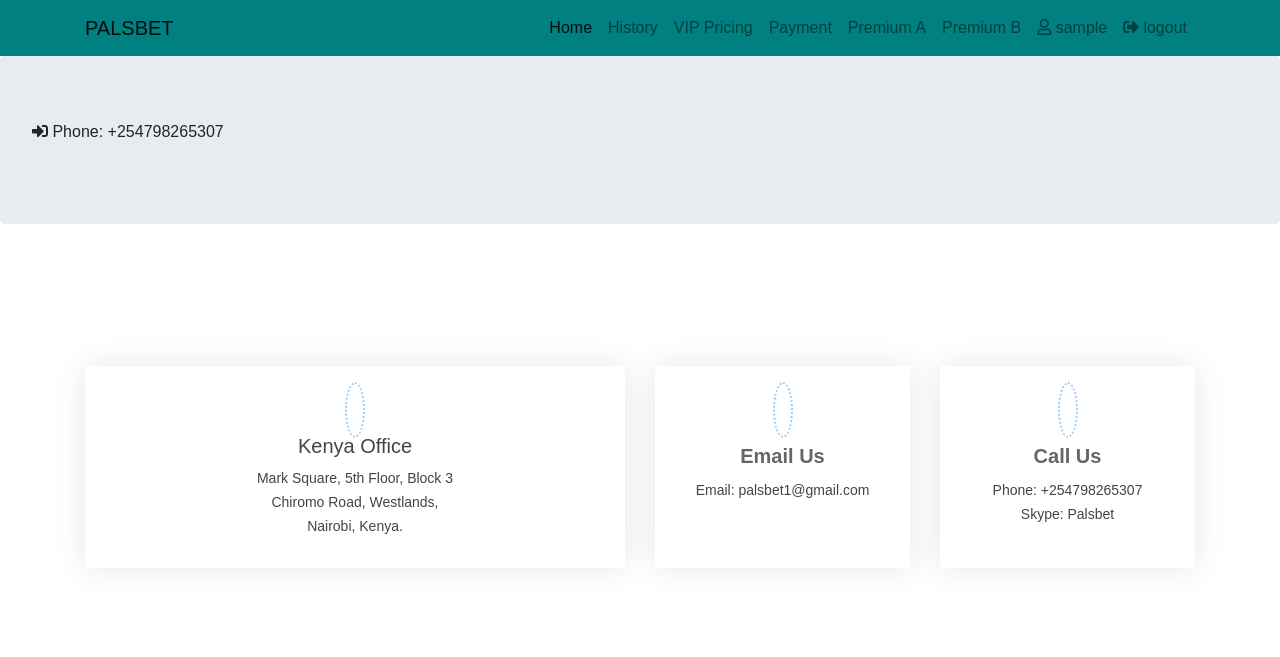
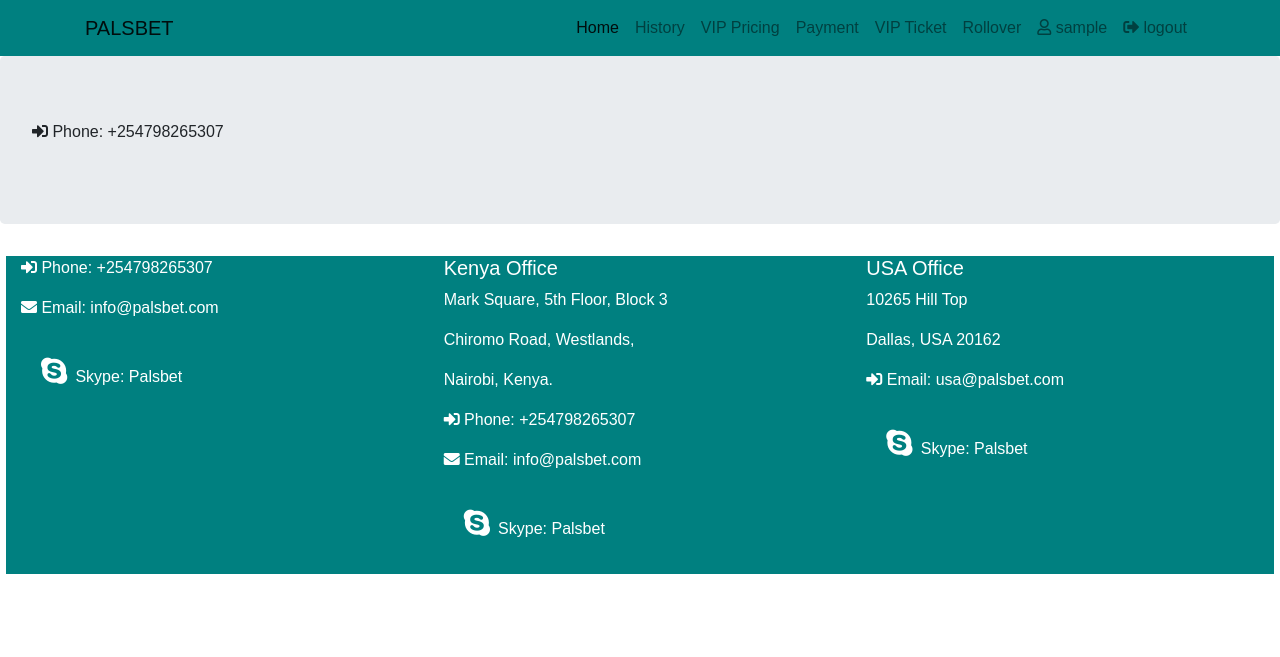
Before and after one commit to kedtech/palsbet, a Django app: page / in a window 1280 px wide. Shown: the top 657 px of the page. Run offline with Django 3.2, Linux system fonts and the light colour scheme; the visitor is signed in with stand-in values (Sample User, id 1); data that the repository does not hold is empty; some libraries are stand-ins or nearby versions.

Commit message:
Added files and changes required for deployment to heroku

```diff
--- a/sport/templates/footer.html
+++ b/sport/templates/footer.html
@@ -1,42 +1,38 @@
 {% load static %}
 <!-- ======= Contact Us Section ======= -->
-<section id="contact" class="contact">
-  <div class="container">
+{% load static %}
 
-    <div class="section-title">
-      <h2></h2>
-    </div>
+<div class="row" style="background-color:teal; margin: 6px;" id="contact">
 
-    <div class="row">
+<div class="col-md-4"  >
 
-      <div class="col-lg-6 d-flex align-items-stretch" data-aos="fade-up">
-        <div class="info-box">
-          <i class="bx bx-map"></i>
-          <h5>Kenya Office</h5>
-          <p>Mark Square, 5th Floor, Block 3</p>
-          <p>Chiromo Road, Westlands,</p>
-          <p>Nairobi, Kenya.</p>
-        </div>
-      </div>
+<p style="color:white"><i class="fas fa-sign-in-alt"></i> Phone:  +254798265307</p>
+<p style="color:white"><i class="fas fa-envelope"></i> Email:  info@palsbet.com</p>
+<p style="color:white"><i class="fab fa-skype"></i> Skype: Palsbet</p>
 
-      <div class="col-lg-3 d-flex align-items-stretch" data-aos="fade-up" data-aos-delay="100">
-        <div class="info-box">
-          <i class="bx bx-envelope"></i>
-          <h3>Email Us</h3>
-          <p></i> Email: palsbet1@gmail.com</p>
-        </div>
-      </div>
+</div>
 
-      <div class="col-lg-3 d-flex align-items-stretch" data-aos="fade-up" data-aos-delay="200">
-        <div class="info-box ">
-          <i class="bx bx-phone-call"></i>
-          <h3>Call Us</h3>
-          <p></i> Phone:  +254798265307</p>
-          <p></i> Skype: Palsbet</p>
-        </div>
-      </div>
+<div class="col-md-4" >
 
-    </div>
+  <h5 style="color:white">Kenya Office</h5>
+  <p style="color:white">Mark Square, 5th Floor, Block 3</p>
+  <p style="color:white">Chiromo Road, Westlands,</p>
+  <p style="color:white">Nairobi, Kenya.</p>
+  <p style="color:white"><i class="fas fa-sign-in-alt"></i> Phone:  +254798265307</p>
+  <p style="color:white"><i class="fas fa-envelope"></i> Email:  info@palsbet.com</p>
+  <p style="color:white"><i class="fab fa-skype"></i> Skype:  Palsbet</p>
 
-  </div>
-</section><!-- End Contact Us Section -->
+</div>
+
+<div class="col-md-4" >
+
+  <h5 style="color:white">USA Office</h5>
+  <p style="color:white">10265 Hill Top</p>
+  <p style="color:white">Dallas, USA 20162</p>
+  <p style="color:white"><i class="fas fa-sign-in-alt"></i> Email:  usa@palsbet.com</p>
+  <p style="color:white"><i class="fab fa-skype"></i> Skype:  Palsbet</p>
+  <br>
+
+</div>
+
+</div>
--- a/sport/templates/navbar.html
+++ b/sport/templates/navbar.html
@@ -26,10 +26,10 @@
         {% if request.user.is_authenticated %}
 
         <li class="nav-item">
-          <a class="nav-link" href="/viptipsgames/"> Premium A </a>
+          <a class="nav-link" href="/viptipsgames/"> VIP Ticket </a>
         </li>
         <li class="nav-item">
-          <a class="nav-link" href="/punterpick/"> Premium B </a>
+          <a class="nav-link" href="/punterpick/"> Rollover </a>
         </li>
 
         <li class="nav-item">
```
